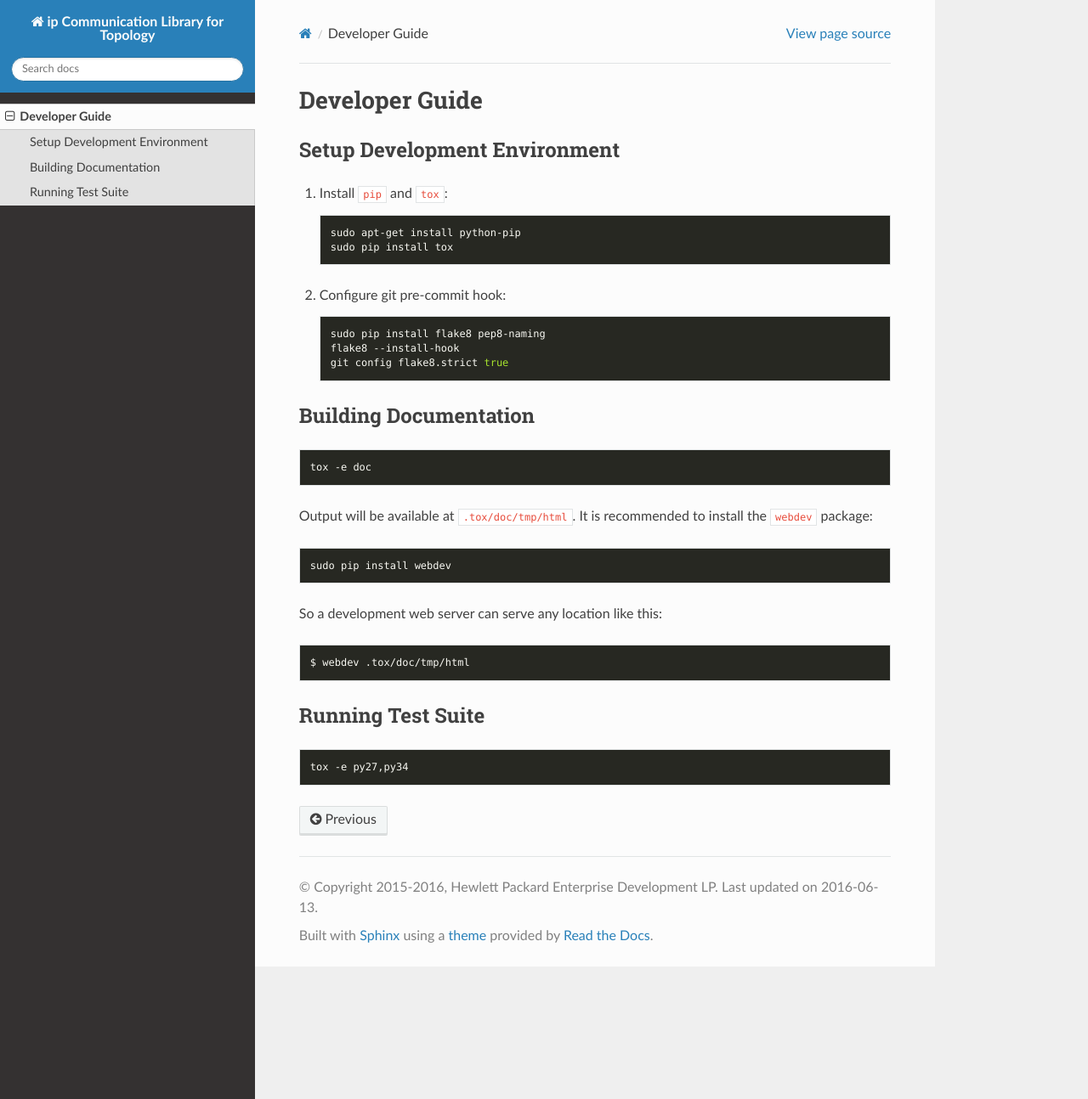
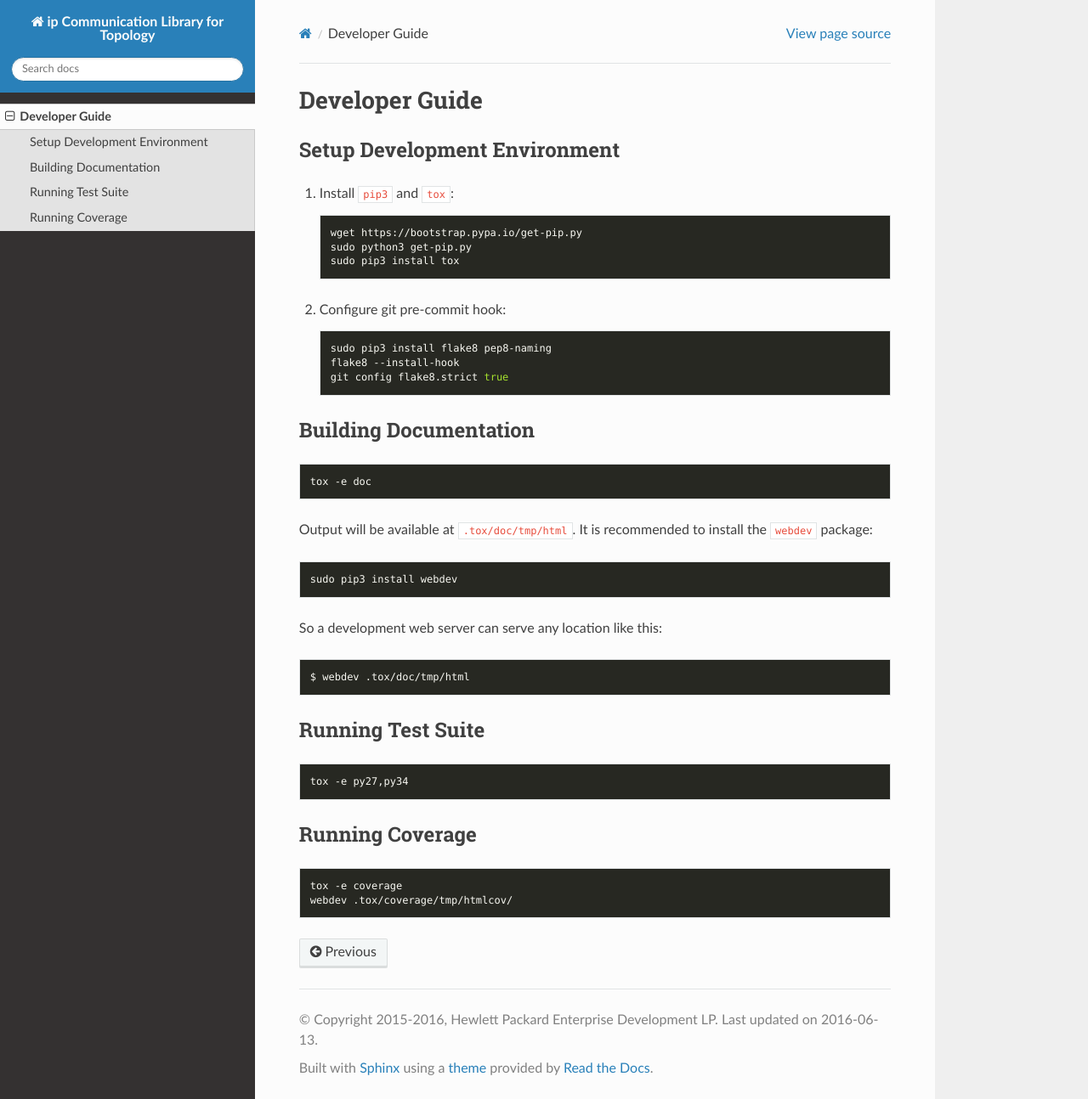
Before and after one commit to HPENetworking/topology_lib_ip, a Sphinx documentation site: the page built from doc/developer.rst, in a window 1280 px wide and 1294 px high. Shown: the whole window at 85% size. Built offline with Sphinx 7.4.7 and the Read the Docs theme 2.0.0, drawn with Linux system fonts in a browser that asks for light colours; pages that are not in the unit, such as notebooks, are missing from menus; the version number could not be read and is left out.

Commit message:
chg: usr: Updated developer guide to reflect Python 3 development and to not use pip from system repositories (as it is too old).

```diff
--- a/doc/developer.rst
+++ b/doc/developer.rst
@@ -10,18 +10,19 @@ Developer Guide
 Setup Development Environment
 =============================
 
-#. Install ``pip`` and ``tox``:
+#. Install ``pip3`` and ``tox``:
 
    ::
 
-      sudo apt-get install python-pip
-      sudo pip install tox
+      wget https://bootstrap.pypa.io/get-pip.py
+      sudo python3 get-pip.py
+      sudo pip3 install tox
 
 #. Configure git pre-commit hook:
 
    ::
 
-      sudo pip install flake8 pep8-naming
+      sudo pip3 install flake8 pep8-naming
       flake8 --install-hook
       git config flake8.strict true
 
@@ -38,7 +39,7 @@ the ``webdev`` package:
 
 ::
 
-   sudo pip install webdev
+   sudo pip3 install webdev
 
 So a development web server can serve any location like this:
 
@@ -53,3 +54,12 @@ Running Test Suite
 ::
 
    tox -e py27,py34
+
+
+Running Coverage
+================
+
+::
+
+   tox -e coverage
+   webdev .tox/coverage/tmp/htmlcov/
```
